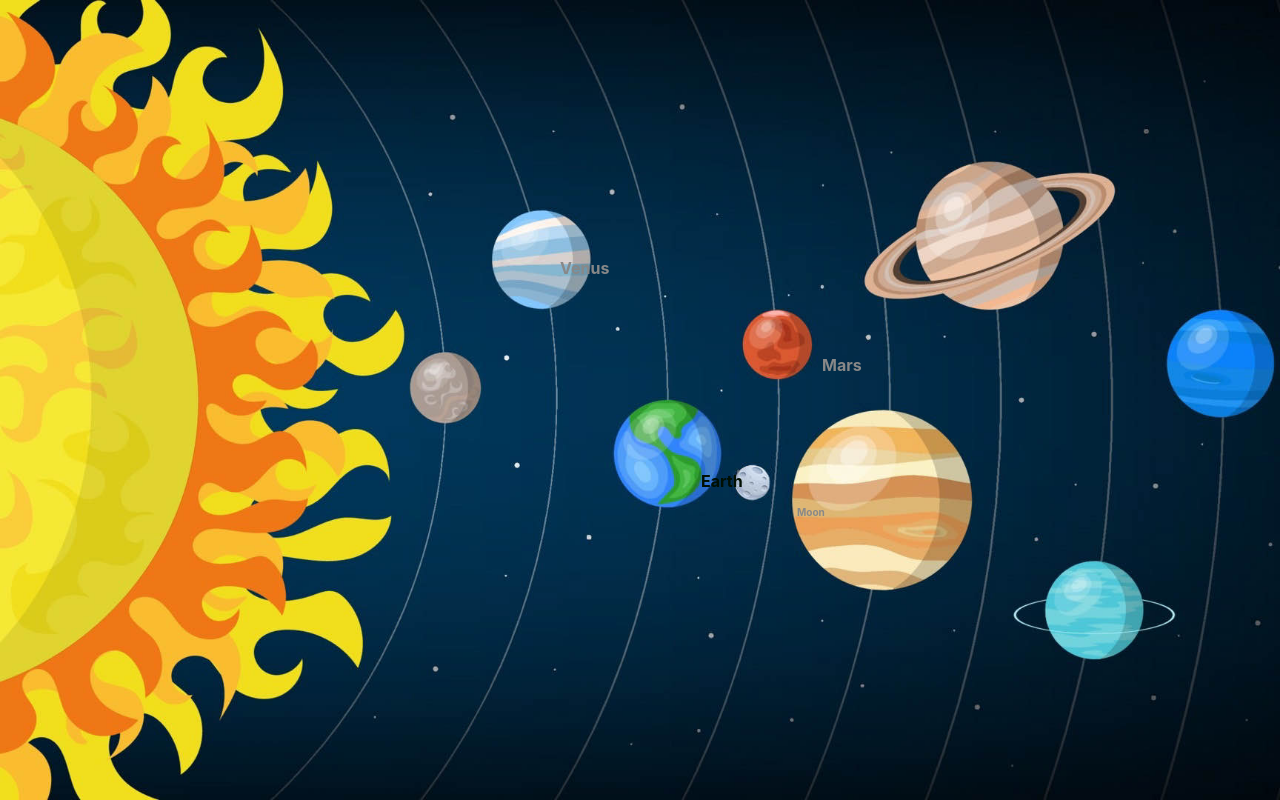
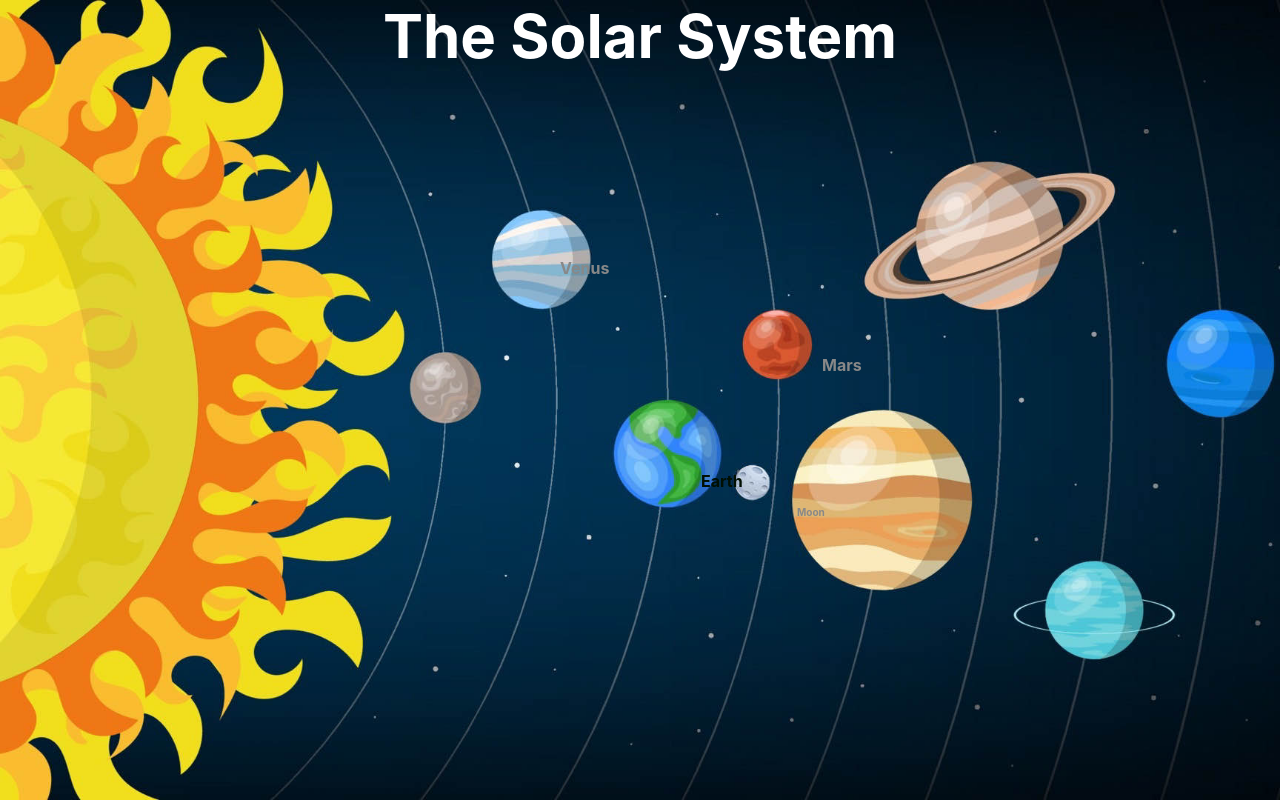
Before and after one commit to Ronnyboy125/Galactic-Explorers, a React (Create React App) app in the folder cbw/: page /solarsystem in a window 1280 px wide. Built offline with nearby package versions, Linux system fonts and the light colour scheme.

Commit message:
Solar System UI probably complete

```diff
--- a/cbw/src/App.css
+++ b/cbw/src/App.css
@@ -218,13 +218,13 @@
 .SolarSystem {
   display: flex;
   flex-direction: column;
-  align-items: center;
-  justify-content: center;
   height: 100vh;
   background-image: url('/assets/solar-system-background.jpg');
   background-size: cover;
   color: white;
   text-align: center;
+  font-weight: bold;
+  font-size: 60px;
 }
 
 .Earth {
--- a/cbw/src/components/SolarSystem.js
+++ b/cbw/src/components/SolarSystem.js
@@ -15,6 +15,9 @@ function SolarSystem({ progress }) {
  // }else{
   return (
     <div className="SolarSystem">
+      <div classname= "Stitle">
+        The Solar System
+      </div>
       <div className="PEarth">
         {planetEarth.map((planet) => (
           <div key={planet.name} className={`planet ${planet.unlocked ? 'unlocked' : 'locked'}`}>
```
